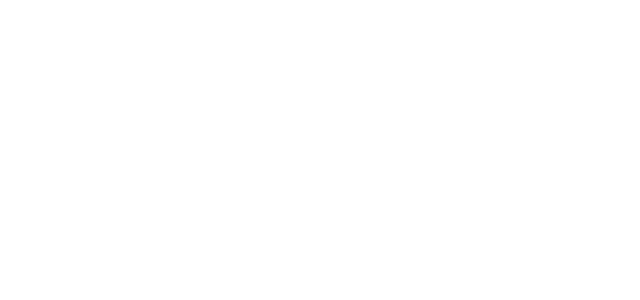
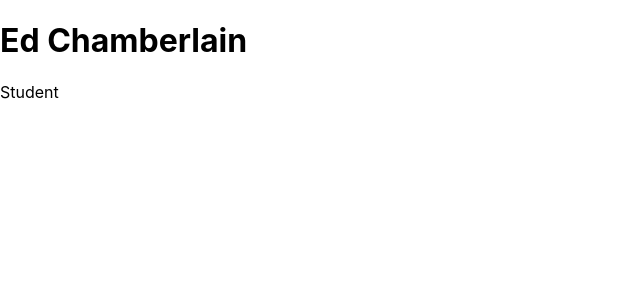
Before and after one commit to rjkerrison/sei-59-profiles, a React (Create React App) app: page /ed in a window 1280 px wide. Shown: the top 300 px of the page, without its empty margins (0-640 px from the left). Built offline with nearby package versions, Linux system fonts and the light colour scheme.

Commit message:
ed added

```diff
--- a/src/App.js
+++ b/src/App.js
@@ -1,12 +1,14 @@
 import { BrowserRouter as Router, Switch, Route } from 'react-router-dom'
 import Robin from './components/Robin'
 import './App.css'
+import Ed from './components/Ed'
 
 function App() {
   return (
     <Router>
       <Switch>
         <Route path='/robin' component={Robin} />
+        <Route path='/ed' component={Ed} />
       </Switch>
     </Router>
   )
--- /dev/null
+++ b/src/components/Ed.js
@@ -0,0 +1,9 @@
+const Ed = () => {
+    return (
+      <>
+        <h1>Ed Chamberlain</h1>
+        <p>Student </p>
+      </>
+    )
+  }
+  export default Ed
```
